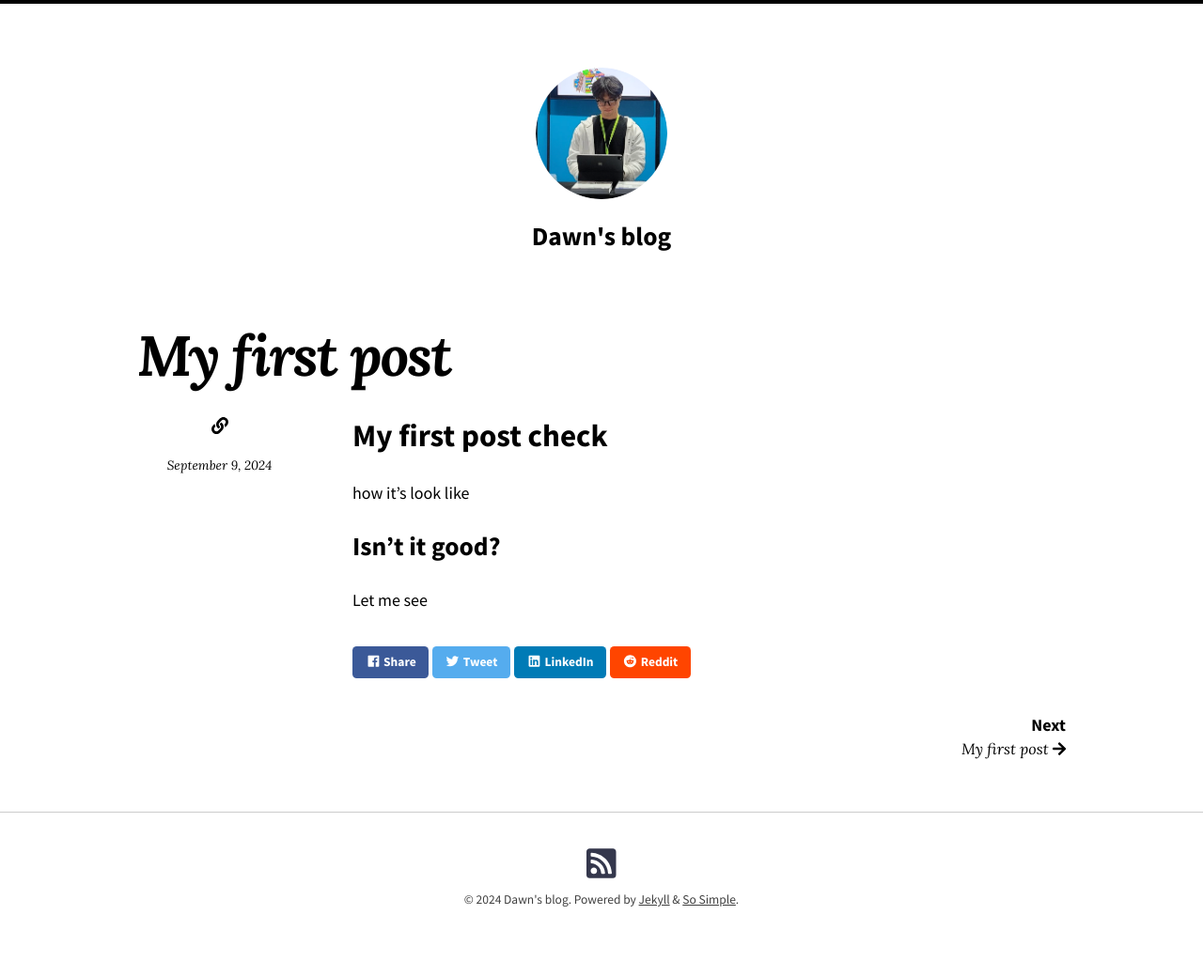
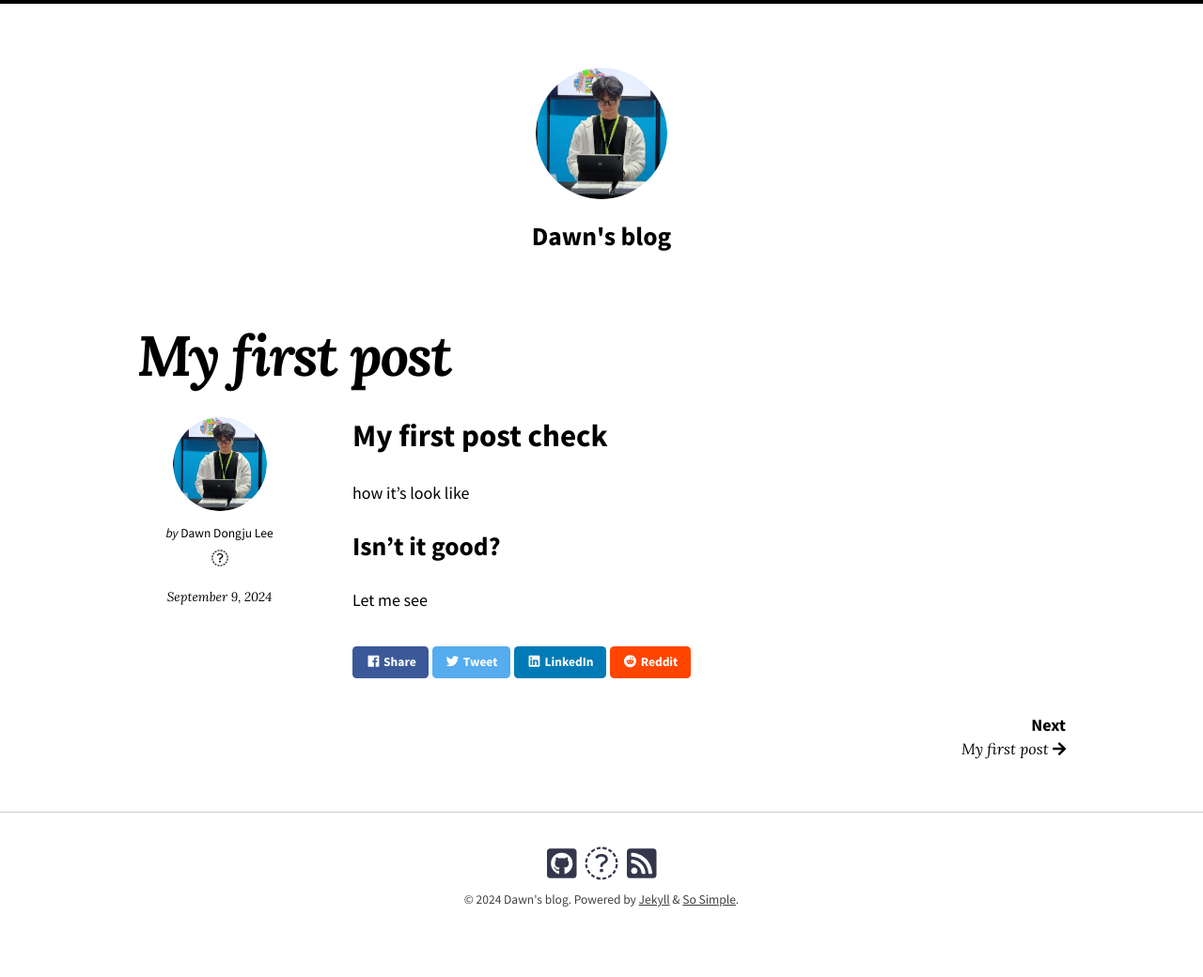
Before and after one commit to dongdongju96/dongdongju96.github.io, a Jekyll site: the page built from _posts/2024-09-09-post-test.md, in a window 1280 px wide. Shown: the whole page at 94% size. Built offline with Jekyll 4.4.1, drawn with Linux system fonts in a browser that asks for light colours; nearby versions of some CDN libraries.

Commit message:
Update info

```diff
--- a/_config.yml
+++ b/_config.yml
@@ -91,17 +91,27 @@ defaults:
 
 # Site Author
 author:
-  name:
-  picture:
-  email:
+  name: Dawn Dongju Lee
+  picture: /images/11zon_cropped.png
+  email: candawn15@gmail.com
   twitter:
   links:
-    - title:
-      url:
-      icon:
+    - title: Github
+      url: https://github.com/dongdongju96
+      icon: fab fa-github-square
+  links:
+    - title: LinkedIn
+      url: https://www.linkedin.com/in/dongju-lee-4465ab25b/
+      icon: fab fa-linkedin-square
 
 # Footer Links
 footer_links:
+  - title: Github
+    url: https://github.com/dongdongju96
+    icon: fab fa-github-square
+  - title: LinkedIn
+    url: https://www.linkedin.com/in/dongju-lee-4465ab25b/
+    icon: fab fa-linkedin-square
   - title: Feed
     url: atom.xml
     icon: fas fa-rss-square
```
